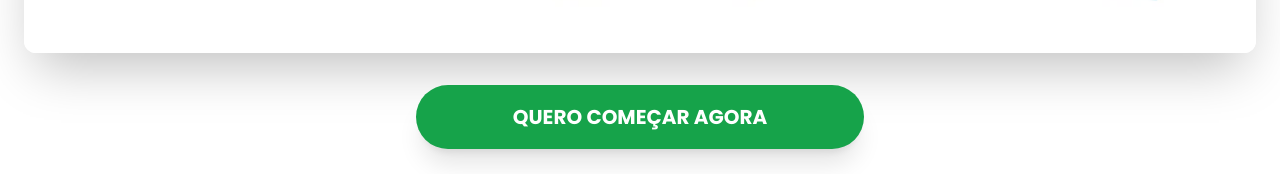
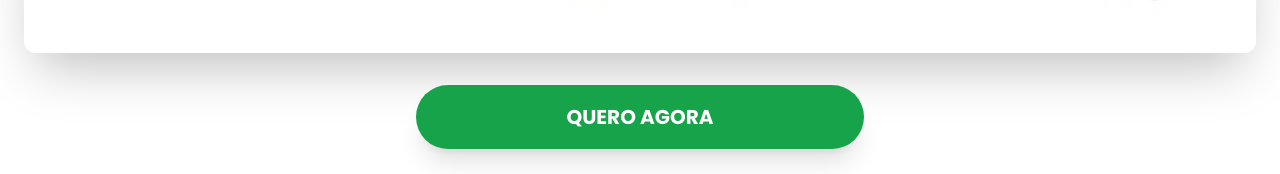
Before and after one commit to opetersales/MegaMoldes-Kids, a website: page index.html in a window 1280 px wide. Shown: the part 1020-1194 px from the top of the page. Drawn offline with Linux system fonts and the light colour scheme.

Commit message:
Update CTA button text

```diff
--- a/index.html
+++ b/index.html
@@ -78,7 +78,7 @@
                 <!-- Botão de CTA -->
                 <div class="w-full max-w-md space-y-3 mx-auto pt-8">
                     <button onclick="document.getElementById('pricing-section').scrollIntoView({behavior: 'smooth'})" class="btn-primary inline-flex items-center justify-center gap-2 transition-colors focus-visible:outline-none focus-visible:ring-2 focus-visible:ring-ring focus-visible:ring-offset-2 rounded-full px-6 py-4 w-full text-lg md:text-xl h-auto min-h-[4rem] bg-green-600 hover:bg-green-700 text-white font-black shadow-xl animate-bounce hover:shadow-2xl leading-tight">
-                        QUERO COMEÇAR AGORA
+                        QUERO AGORA
                     </button>
                     <p class="text-sm text-gray-500 font-medium">
                         🔒 Download imediato + acesso vitalício
```
